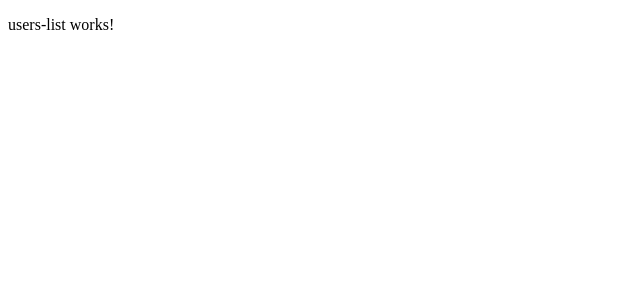
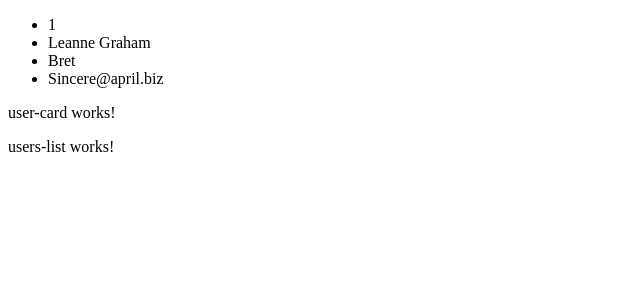
Before and after one commit to RYAZHAPOVILNUR/mentoring-first-task, an Angular app: page /users in a window 1280 px wide. Shown: the top 300 px of the page, without its empty margins (0-640 px from the left). Built offline with nearby package versions, Linux system fonts and the light colour scheme; no server answers.

Commit message:
Создать компонент user-card который будет принимать юзера (с помощью декоратора @Input) и отрисовывать карточку с любыми 4 полями пользователя

```diff
--- /dev/null
+++ b/src/app/components/user-card/user-card.component.html
@@ -0,0 +1,7 @@
+<ul>
+  <li>{{ user?.id }}</li>
+  <li>{{ user?.name }}</li>
+  <li>{{ user?.username }}</li>
+  <li>{{ user?.email }}</li>
+</ul>
+<p>user-card works!</p>
--- a/src/app/components/users-list/users-list.component.html
+++ b/src/app/components/users-list/users-list.component.html
@@ -1 +1,2 @@
+<app-user-card [user]="user"></app-user-card>
 <p>users-list works!</p>
--- a/src/app/components/users-list/users-list.component.ts
+++ b/src/app/components/users-list/users-list.component.ts
@@ -1,15 +1,45 @@
 import {Component} from '@angular/core';
 import {UsersApiService} from "../../services/usersApi.service";
+import {UserCardComponent} from "../user-card/user-card.component";
+import {IUser} from "../../types/user.interface";
 
 @Component({
   selector: 'app-users-list',
   standalone: true,
-  imports: [],
+  imports: [
+    UserCardComponent
+  ],
   templateUrl: './users-list.component.html',
   styleUrl: './users-list.component.scss'
 })
 export class UsersListComponent {
+  protected user: IUser;
+
   constructor(private readonly usersService: UsersApiService) {
     this.usersService.getUsers();
+
+    this.user = {
+      id: 1,
+      name: "Leanne Graham",
+      username: "Bret",
+      email: "Sincere@april.biz",
+      address: {
+        street: "Kulas Light",
+        suite: "Apt. 556",
+        city: "Gwenborough",
+        zipcode: "92998-3874",
+        geo: {
+          lat: "-37.3159",
+          lng: "81.1496"
+        }
+      },
+      phone: "1-770-736-8031 x56442",
+      website: "hildegard.org",
+      company: {
+        name: "Romaguera-Crona",
+        catchPhrase: "Multi-layered client-server neural-net",
+        bs: "harness real-time e-markets"
+      }
+    }
   }
 }
```
Also changed, not shown: src/app/components/user-card/user-card.component.ts (added, +17 -0 lines), src/app/components/user-card/user-card.component.scss (added).
